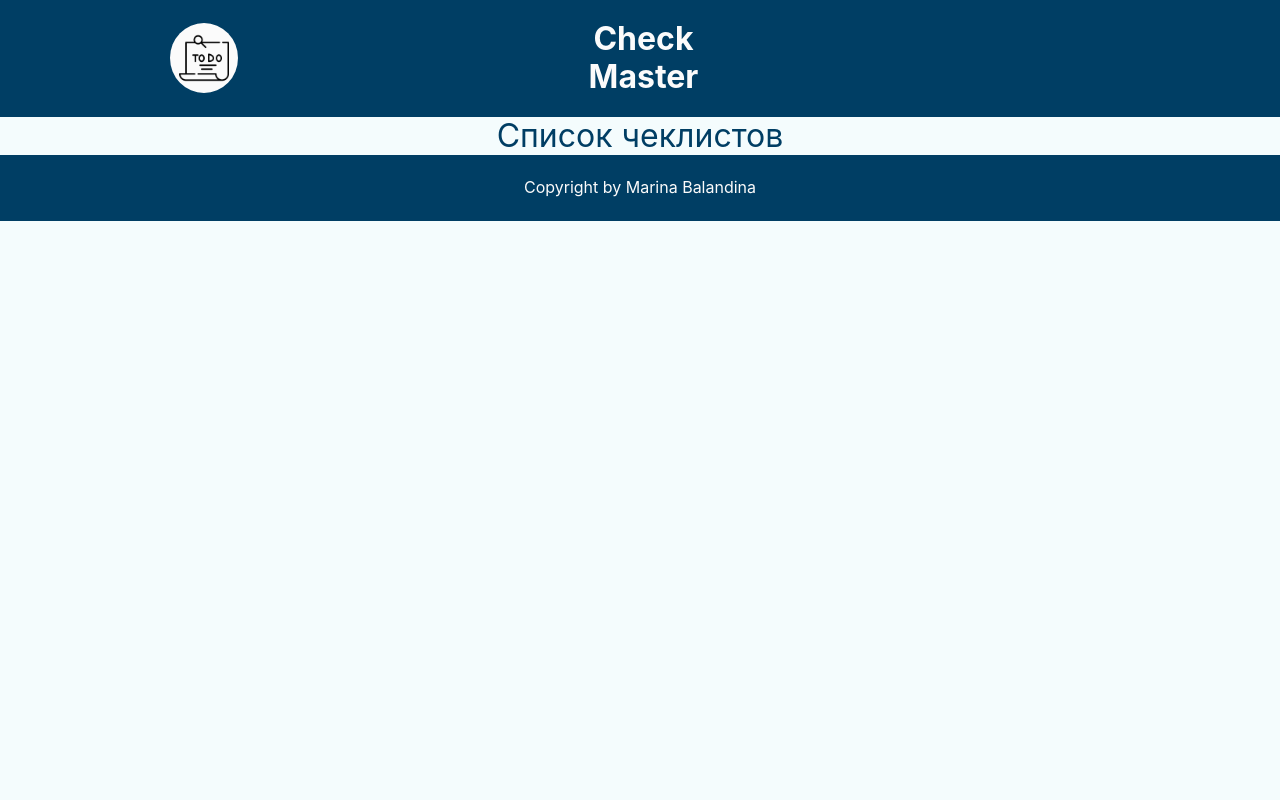
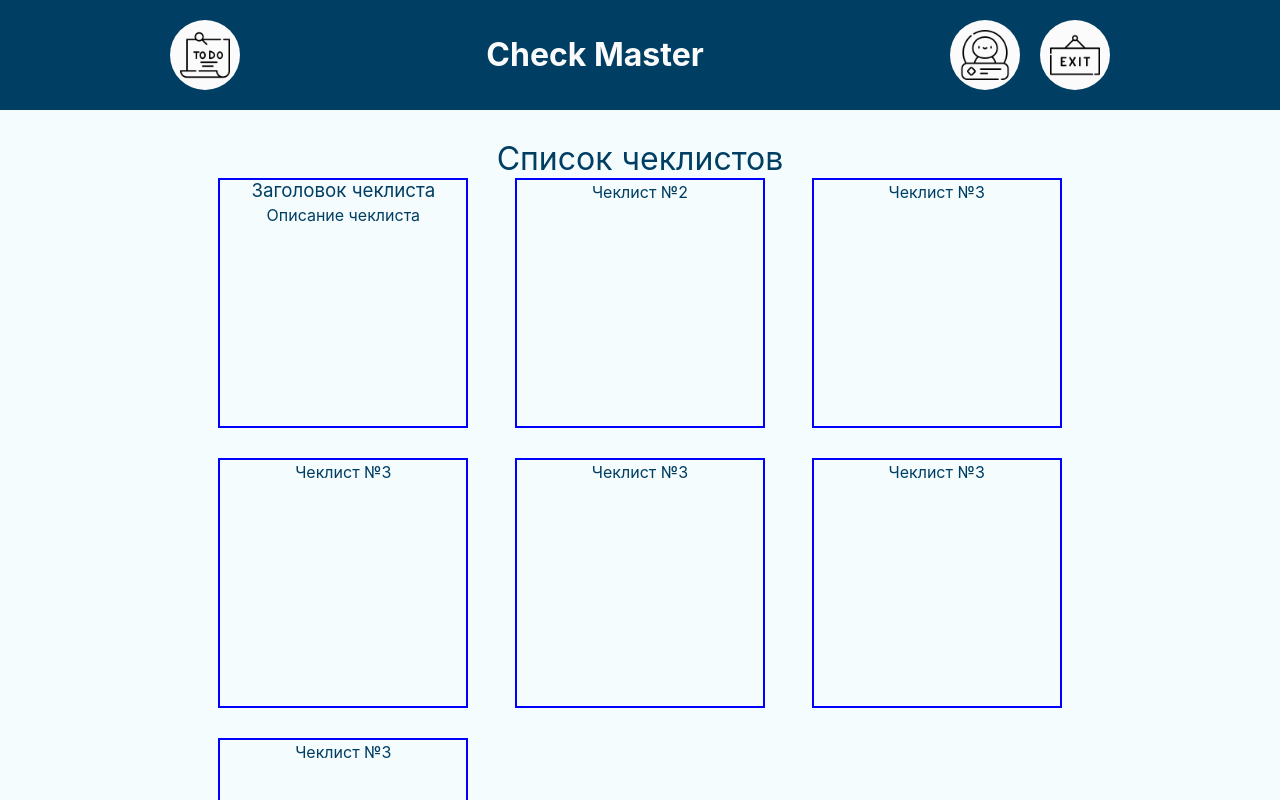
Before and after one commit to BalandinaM/ConstructorCheckLists, a React (Vite) app in the folder my-react-app/: page /list#/list in a window 1280 px wide. Shown: the top 800 px of the page. Built offline with nearby package versions, Linux system fonts and the light colour scheme.

Commit message:
наброски страницы чеклистов

```diff
--- a/my-react-app/src/App.jsx
+++ b/my-react-app/src/App.jsx
@@ -1,5 +1,3 @@
-import { useSelector } from 'react-redux';
-//import './App.css';
 import { HashRouter, Route, Routes } from "react-router-dom";
 import Home from './Components/Home/Home';
 import Login from './Components/Login/Login';
@@ -23,8 +21,6 @@ const BodyContainer = styled.div`
 `
 
 function App() {
-	const arrCheckLists = useSelector((state) => state.checklist.checkListsData);
-	console.log(arrCheckLists);
 
 	return (
 		<HashRouter>
--- a/my-react-app/src/Components/ListCheckLists/ListCheckLists.jsx
+++ b/my-react-app/src/Components/ListCheckLists/ListCheckLists.jsx
@@ -1,6 +1,61 @@
+import styled from "styled-components";
+import { Wrapper } from "../../Elements/Wrapper";
+import { useSelector } from "react-redux";
+import { NavLink } from "react-router-dom";
+
+const List = styled.ul`
+	display: grid;
+	grid-template-columns: repeat(3, 1fr);
+	gap: 30px;
+	justify-items: center;
+`
+
+const Item = styled.li`
+	width: 250px;
+	border: 2px solid blue;
+  height: 250px;
+`;
+
+const NavLinkCustom = styled(NavLink)`
+	display: block;
+	width: 100%;
+	height: 100%;
+`
+
 const ListCheckLists= () => {
+	const arrCheckLists = useSelector((state) => state.checklist.checkListsData);
+	console.log(arrCheckLists);
+
 	return (
-		<h1>Список чеклистов</h1>
+		<Wrapper>
+			<h1>Список чеклистов</h1>
+			<List>
+				<Item>
+					<NavLinkCustom to="./checklist/${id}">
+						<h3>Заголовок чеклиста</h3>
+						<p>Описание чеклиста</p>
+					</NavLinkCustom>
+				</Item>
+				<Item>
+					Чеклист №2
+				</Item>
+				<Item>
+					Чеклист №3
+				</Item>
+				<Item>
+					Чеклист №3
+				</Item>
+				<Item>
+					Чеклист №3
+				</Item>
+				<Item>
+					Чеклист №3
+				</Item>
+				<Item>
+					Чеклист №3
+				</Item>
+			</List>
+		</Wrapper>
 	)
 }
 
--- a/my-react-app/src/redux/authReducer.js
+++ b/my-react-app/src/redux/authReducer.js
@@ -1,18 +1,18 @@
 import { createSlice } from "@reduxjs/toolkit";
 
+// const initialState = {
+// 	id: null,
+// 	email: null,
+// 	name: null,
+// 	isAuth: false,
+// };
+
 const initialState = {
-	id: null,
-	email: null,
-	name: null,
-	isAuth: false,
+    id: 123,
+    email: 'name@mail.ru',
+    name: 'Ефросинья Аксенова',
+    isAuth: true,
 };
-
-// const initialState = {
-//     id: 123,
-//     email: 'name@mail.ru',
-//     name: 'Ефросинья Аксенова',
-//     isAuth: true,
-// };
 
 export const authReducer = createSlice({
     name: 'auth',
```
